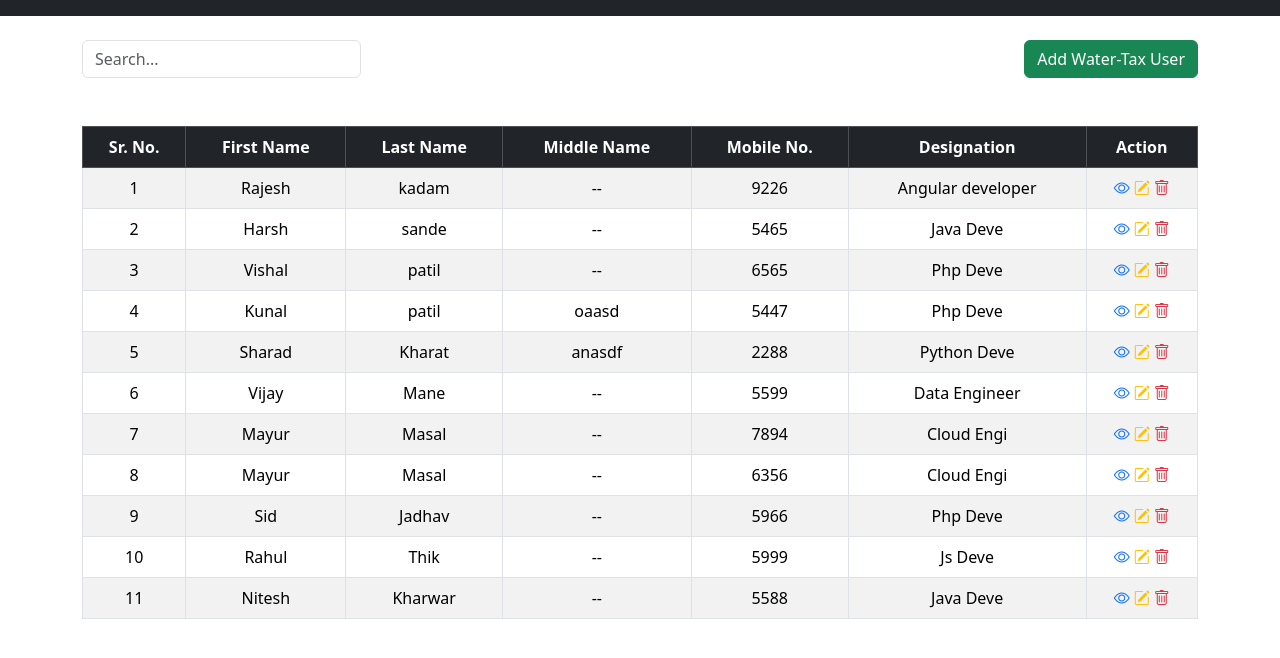
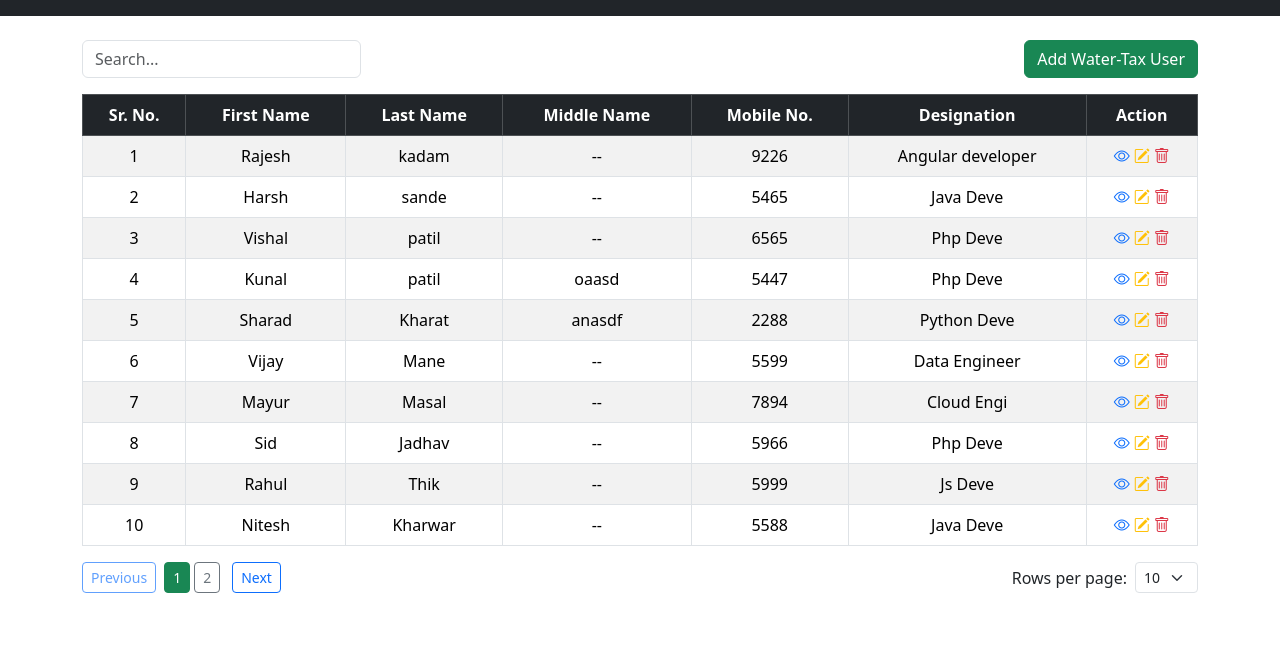
Before and after one commit to sagarmasal12/todo-app, an Angular app: page / in a window 1280 px wide. Shown: the top 658 px of the page. Built offline with nearby package versions, Linux system fonts and the light colour scheme.

Commit message:
searching and pagination

```diff
--- a/src/app/pages/editpage/editpage.component.html
+++ b/src/app/pages/editpage/editpage.component.html
@@ -32,8 +32,8 @@
 
         </div>
         <div class="d-flex">
-            <button type="submit" class="btn btn-success">{{editId !== null? "Update":"Add"}}</button>
-            <button type="button" class="btn btn-secondary" (click)="resetForm()">Reset</button>
+            <button type="submit" class="btn btn-success  me-5 mt-3">{{editId !== null? "Update":"Add"}}</button>
+            <button type="button" class="btn btn-secondary mt-3" (click)="resetForm()">Reset</button>
         </div>
     </form>
 </div>
--- a/src/app/pages/service/watertax-service.service.ts
+++ b/src/app/pages/service/watertax-service.service.ts
@@ -1,10 +1,10 @@
-import { Injectable } from '@angular/core';
+import { Injectable, OnInit } from '@angular/core';
 import { waterTaxstatus } from '../models/water-tax';
 
 @Injectable({
   providedIn: 'root'
 })
-export class WatertaxServiceService {
+export class WatertaxServiceService{
 
   constructor() { }
 
@@ -16,12 +16,22 @@ export class WatertaxServiceService {
     {id:5, firstName:"Sharad",middleName:'anasdf',mobileNumber:'2288' , lastName: 'Kharat', designation:'Python Deve'},
     {id:6, firstName:"Vijay", middleName:'--',mobileNumber:'5599', lastName: 'Mane', designation: 'Data Engineer'},
     {id:7, firstName:"Mayur", middleName:'--',mobileNumber:'7894',lastName: 'Masal', designation:'Cloud Engi'},
-    {id:7, firstName:"Mayur",middleName:'--',mobileNumber:'6356' , lastName: 'Masal', designation:'Cloud Engi'},
     {id:8, firstName:"Sid",middleName:'--',mobileNumber:'5966' , lastName: 'Jadhav', designation:'Php Deve'},
     {id:9, firstName:"Rahul",middleName:'--',mobileNumber:'5999' , lastName: 'Thik', designation:'Js Deve'},
-    {id:10, firstName:"Nitesh",middleName:'--',mobileNumber:'5588' , lastName: 'Kharwar', designation:'Java Deve'}
+    {id:10, firstName:"Nitesh",middleName:'--',mobileNumber:'5588' , lastName: 'Kharwar', designation:'Java Deve'},
+    {id:11, firstName:"Rajesh",middleName:'--',mobileNumber:'9226' ,lastName: 'kadam' ,designation: 'Angular developer'},
+    {id:12, firstName:"Harsh",middleName:'--',mobileNumber:'5465' , lastName: 'sande', designation:'Java Deve'},
+    {id:13, firstName:"Vishal",middleName:'--',mobileNumber:'6565' , lastName: 'patil', designation:'Php Deve'},
+    {id:14, firstName:"Kunal",middleName:'oaasd',mobileNumber:'5447' , lastName: 'patil', designation:'Php Deve'},
+    {id:15, firstName:"Sharad",middleName:'anasdf',mobileNumber:'2288' , lastName: 'Kharat', designation:'Python Deve'},
+    {id:16, firstName:"Vijay", middleName:'--',mobileNumber:'5599', lastName: 'Mane', designation: 'Data Engineer'},
+    {id:17, firstName:"Mayur", middleName:'--',mobileNumber:'7894',lastName: 'Masal', designation:'Cloud Engi'},
+    {id:1, firstName:"Sid",middleName:'--',mobileNumber:'5966' , lastName: 'Jadhav', designation:'Php Deve'},
+    {id:19, firstName:"Rahul",middleName:'--',mobileNumber:'5999' , lastName: 'Thik', designation:'Js Deve'},
+    {id:20, firstName:"Nitesh",middleName:'--',mobileNumber:'5588' , lastName: 'Kharwar', designation:'Java Deve'}
 
   ]
+
 
   addwaterTaxStatus(obj:waterTaxstatus){
     debugger
--- a/src/app/pages/watertax-type/watertax-type.component.html
+++ b/src/app/pages/watertax-type/watertax-type.component.html
@@ -1,8 +1,13 @@
 <div class="container mt-4">
-  <div class="btn btn-success float-end mb-5" (click)="adduser()">Add Water-Tax User</div>
-  <input type="text" class="form-control w-25 mb-3" placeholder="Search..." [(ngModel)]="searchText" (input)="onSearch()">
+  <!-- Add Button -->
+  <div class="btn btn-success float-end mb-3" (click)="adduser()">Add Water-Tax User</div>
 
-  <table class="table table-bordered table-striped text-center mt-5">
+  <!-- Search Input -->
+  <input type="text" class="form-control w-25 mb-3" placeholder="Search..." [(ngModel)]="searchText"
+    (input)="onSearch()" />
+
+  <!-- Table -->
+  <table class="table table-bordered table-striped text-center mt-3">
     <thead class="table-dark">
       <tr>
         <th>Sr. No.</th>
@@ -15,27 +20,57 @@
       </tr>
     </thead>
 
-    <!--  Use filteredUsers instead -->
-    <tbody *ngIf="filteredUsers.length > 0; else noData">
-      <tr *ngFor="let status of filteredUsers; let i = index">
-        <td>{{ i + 1 }}</td>
+    <tbody *ngIf="paginatedUsers.length > 0; else noData">
+      <tr *ngFor="let status of paginatedUsers; let i = index">
+        <td>{{ (currentPage - 1) * usersPerPage + i + 1 }}</td>
         <td>{{ status.firstName }}</td>
         <td>{{ status.lastName }}</td>
-        <td>{{ status.middleName }}</td>
-        <td>{{ status.mobileNumber }}</td>
-        <td>{{ status.designation }}</td>
+        <td>{{ status.middleName || '--' }}</td>
+        <td>{{ status.mobileNumber || '--' }}</td>
+        <td>{{ status.designation || '--' }}</td>
         <td>
           <i class="bi bi-eye pe-1 text-primary" style="cursor: pointer;" (click)="onViewclick(status.id)"></i>
-          <i class="bi bi-pencil-square text-warning" style="cursor: pointer;" (click)="editwatertaxStatus(status.id)"></i>
+          <i class="bi bi-pencil-square text-warning" style="cursor: pointer;"
+            (click)="editwatertaxStatus(status.id)"></i>
           <i class="bi bi-trash ps-1 text-danger" style="cursor: pointer;" (click)="deletewaterTaxuser(status.id)"></i>
         </td>
       </tr>
     </tbody>
+  </table>
 
-    <ng-template #noData>
-      <tr>
-        <td colspan="7" class="text-center">No payment statuses found.</td>
-      </tr>
-    </ng-template>
-  </table>
+  <!-- No Data Template -->
+  <ng-template #noData>
+    <tr>
+      <td colspan="7" class="text-center">No payment statuses found.</td>
+    </tr>
+  </ng-template>
+
+  <!-- Pagination -->
+  <div class="d-flex justify-content-between align-items-center mt-3">
+    <div>
+      <button class="btn btn-outline-primary btn-sm me-2" (click)="previousPage()" [disabled]="currentPage === 1">
+        Previous
+      </button>
+
+      <ng-container *ngFor="let page of [].constructor(totalPages); let i = index">
+        <button class="btn btn-sm me-1" [ngClass]="{
+            'btn-success': currentPage === i + 1,
+            'btn-outline-secondary': currentPage !== i + 1
+          }" (click)="goToPage(i + 1)">
+          {{ i + 1 }}
+        </button>
+      </ng-container>
+
+      <button class="btn btn-outline-primary btn-sm ms-2" (click)="nextPage()" [disabled]="currentPage === totalPages">
+        Next
+      </button>
+    </div>
+
+    <div class="d-flex align-items-center">
+      <label class="me-2">Rows per page:</label>
+      <select class="form-select form-select-sm w-auto" [(ngModel)]="usersPerPage" (change)="changeUsersPerPage()">
+        <option *ngFor="let option of usersPerPageOptions" [value]="option">{{ option }}</option>
+      </select>
+    </div>
+  </div>
 </div>
--- a/src/app/pages/watertax-type/watertax-type.component.ts
+++ b/src/app/pages/watertax-type/watertax-type.component.ts
@@ -1,5 +1,5 @@
 import { Component, inject, OnInit } from '@angular/core';
-import { NgFor, NgIf } from '@angular/common';
+import { NgClass, NgFor, NgIf } from '@angular/common';
 import { Router } from '@angular/router';
 import { WatertaxServiceService } from '../service/watertax-service.service';
 import { FormsModule } from '@angular/forms';
@@ -7,22 +7,34 @@ import { FormsModule } from '@angular/forms';
 @Component({
   selector: 'app-watertax-type',
   standalone: true,
-  imports: [NgFor, NgIf,FormsModule],
+  imports: [NgFor, NgIf, FormsModule,NgClass],
   templateUrl: './watertax-type.component.html',
   styleUrl: './watertax-type.component.css'
 })
 export class WatertaxTypeComponent implements OnInit {
   searchText: string = '';
+  usersPerPage: number = 10;
+  currentPage: number = 1;
+
   filteredUsers: any[] = [];
+  paginatedUsers: any[] = [];
+  usersPerPageOptions: number[] = [5, 10, 25, 50];
 
   router = inject(Router);
 
   constructor(private watertaxSer: WatertaxServiceService) {}
 
   ngOnInit(): void {
+    this.filteredUsers = [...this.watertaxSer.taxUsersList];
+    this.updatePaginatedUsers();
+  }
 
-     // Initially set full list
-    this.filteredUsers = [...this.watertaxSer.taxUsersList];
+  get waterTaxStatuses() {
+    return this.watertaxSer;
+  }
+
+  get totalPages(): number {
+    return Math.ceil(this.filteredUsers.length / this.usersPerPage);
   }
 
   adduser() {
@@ -41,8 +53,9 @@ export class WatertaxTypeComponent implements OnInit {
     const confirmed = confirm('Are you sure you want to delete this user?');
     if (confirmed) {
       this.watertaxSer.deleteWaterTaxUsers(id);
-      // Refresh search after deletion
-      this.onSearch();
+      this.filteredUsers = this.watertaxSer.taxUsersList;
+      this.currentPage = 1;
+      this.updatePaginatedUsers();
     }
   }
 
@@ -55,9 +68,37 @@ export class WatertaxTypeComponent implements OnInit {
       user.mobileNumber.includes(query) ||
       user.designation.toLowerCase().includes(query)
     );
+    this.currentPage = 1;
+    this.updatePaginatedUsers();
   }
 
-  get waterTaxStatuses() {
-    return this.watertaxSer;
+  updatePaginatedUsers() {
+    const startIndex = (this.currentPage - 1) * this.usersPerPage;
+    const endIndex = startIndex + this.usersPerPage;
+    this.paginatedUsers = this.filteredUsers.slice(startIndex, endIndex);
+  }
+
+  goToPage(page: number) {
+    this.currentPage = page;
+    this.updatePaginatedUsers();
+  }
+
+  previousPage() {
+    if (this.currentPage > 1) {
+      this.currentPage--;
+      this.updatePaginatedUsers();
+    }
+  }
+
+  nextPage() {
+    if (this.currentPage < this.totalPages) {
+      this.currentPage++;
+      this.updatePaginatedUsers();
+    }
+  }
+
+  changeUsersPerPage() {
+    this.currentPage = 1;
+    this.updatePaginatedUsers();
   }
 }
```
